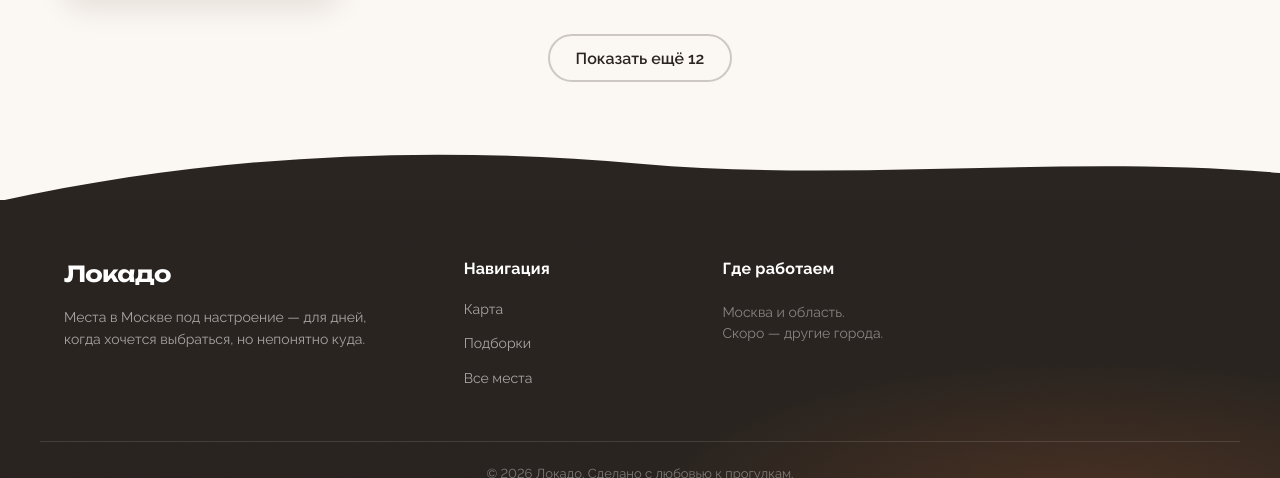
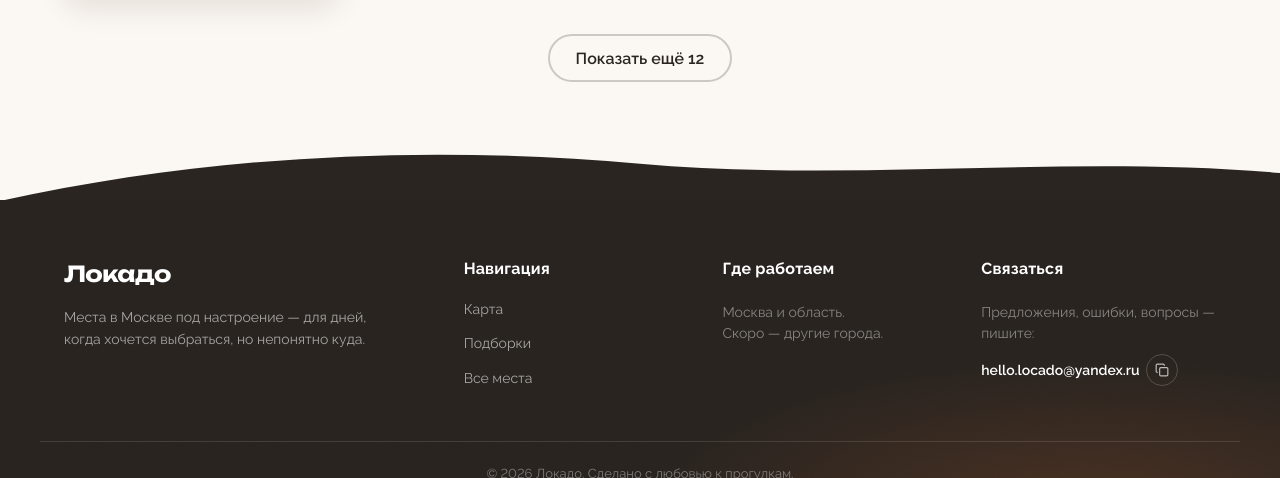
Before and after one commit to glazkooov/locado, a PHP site: page / in a window 1280 px wide. Shown: the part 6022-6500 px from the top of the page. Run offline with PHP 8.4, Linux system fonts and the light colour scheme.

Commit message:
Почта в футере; якорь в адресе больше не тянет страницу назад
- Футер (главная, место, 404): колонка «Связаться» с адресом
  hello.locado@yandex.ru и кнопкой «Скопировать»
- API Яндекс.Карт подключается асинхронно из map.js, а не <script defer>
  в <head>: модули ждали его загрузки, разделы рисовались с опозданием, и
  браузер плавно возвращал к якорю (#collections, #map-section,
  #all-places) того, кто уже пролистал ниже

Co-Authored-By: Claude Opus 5.5 <noreply@anthropic.com>
Claude-Session: https://claude.ai/code/session_01C5CphNpDVRWo972NeZpS75

```diff
--- a/index.html
+++ b/index.html
@@ -24,7 +24,6 @@
         h >= 5 && h < 12 ? 'morning' : h >= 12 && h < 17 ? 'day' : h >= 17 && h < 23 ? 'evening' : 'night';
     })();
   </script>
-  <script src="https://api-maps.yandex.ru/2.1/?apikey=890530b4-68be-4d58-823b-82baae7d9530&lang=ru_RU" type="text/javascript" defer></script>
 </head>
 <body>
   <main class="main-content">
@@ -343,6 +342,17 @@
         <h4>Где работаем</h4>
         <p class="site-footer__note">Москва и область.<br>Скоро — другие города.</p>
       </div>
+      <div class="site-footer__col">
+        <h4>Связаться</h4>
+        <p class="site-footer__note">Предложения, ошибки, вопросы — пишите:</p>
+        <div class="footer-email">
+          <a href="mailto:hello.locado@yandex.ru" class="footer-email__link">hello.locado@yandex.ru</a>
+          <!-- На телефоне без настроенной почты mailto часто ничего не открывает -->
+          <button type="button" class="footer-email__copy" data-copy="hello.locado@yandex.ru" aria-label="Скопировать адрес почты">
+            <svg class="icon" aria-hidden="true" focusable="false"><use href="assets/icons.svg#copy"></use></svg>
+          </button>
+        </div>
+      </div>
     </div>
 
     <div class="container site-footer__bottom">
--- a/scripts/components/map.js
+++ b/scripts/components/map.js
@@ -6,14 +6,27 @@ import { setPressed } from './category-buttons.js';
 import { escapeHtml, cssUrl, openStatusLabel } from '../core/format.js';
 import { categoryLabel, filterPlaces, placeUrl, uniqueMetro } from '../core/places.js';
 
+// API Яндекс.Карт подключаем сами и асинхронно. Раньше это был <script defer>
+// в <head>: модули страницы ждали его загрузки, разделы рисовались с
+// опозданием, и браузер заново прокручивал к якорю из адреса (#collections и
+// др.) — уже после того, как человек успел пролистать ниже.
+const YMAPS_SRC = 'https://api-maps.yandex.ru/2.1/?apikey=890530b4-68be-4d58-823b-82baae7d9530&lang=ru_RU';
+let ymapsPromise = null;
+
 export function whenYmapsReady() {
-  return new Promise((resolve, reject) => {
-    if (typeof window.ymaps === 'undefined') {
-      reject(new Error('ymaps недоступен'));
-      return;
-    }
-    window.ymaps.ready(resolve);
-  });
+  if (!ymapsPromise) {
+    ymapsPromise = new Promise((resolve, reject) => {
+      const ready = () => (window.ymaps ? window.ymaps.ready(resolve) : reject(new Error('ymaps недоступен')));
+      if (window.ymaps) { ready(); return; }
+      const script = document.createElement('script');
+      script.src = YMAPS_SRC;
+      script.async = true;
+      script.onload = ready;
+      script.onerror = () => reject(new Error('ymaps недоступен'));
+      document.head.append(script);
+    });
+  }
+  return ymapsPromise;
 }
 
 export function showMapError(container, message = 'Карта временно недоступна') {
--- a/scripts/ui.js
+++ b/scripts/ui.js
@@ -102,6 +102,17 @@ const initScrollReveal = () => {
   targets.forEach((el) => observer.observe(el));
 };
 
+/** Кнопка «Скопировать» рядом с почтой в футере. */
+const initCopyButtons = () => {
+  on(document, 'click', '[data-copy]', (e, btn) => {
+    const text = btn.dataset.copy;
+    const done = (ok) => import('./components/toast.js')
+      .then(({ showToast }) => showToast(ok ? 'Адрес скопирован' : 'Не удалось скопировать', !ok));
+    if (!navigator.clipboard) { done(false); return; }
+    navigator.clipboard.writeText(text).then(() => done(true), () => done(false));
+  });
+};
+
 syncHeaderHeight();
 window.addEventListener('resize', syncHeaderHeight, { passive: true });
 window.addEventListener('load', syncHeaderHeight);
@@ -111,3 +122,4 @@ initUserMenu();
 initBackToTop();
 initHeaderOverlay();
 initScrollReveal();
+initCopyButtons();
--- a/styles/layout/footer.css
+++ b/styles/layout/footer.css
@@ -105,6 +105,40 @@
   margin-top: 4px;
 }
 
+.footer-email {
+  display: flex;
+  align-items: center;
+  gap: 6px;
+  margin-top: 10px;
+}
+
+.site-footer__col .footer-email__link {
+  margin-bottom: 0;
+  color: #fff;
+  font-weight: 600;
+  overflow-wrap: anywhere;
+}
+
+.site-footer__col .footer-email__link:hover { color: #FFB38A; }
+
+.footer-email__copy {
+  flex: none;
+  display: flex;
+  align-items: center;
+  justify-content: center;
+  width: 32px;
+  height: 32px;
+  border: 1px solid rgba(255, 255, 255, 0.2);
+  border-radius: 50%;
+  background: transparent;
+  color: rgba(255, 255, 255, 0.7);
+  font-size: var(--fs-sm);
+  cursor: pointer;
+  transition: background 0.2s, color 0.2s;
+}
+
+.footer-email__copy:hover { background: rgba(255, 255, 255, 0.12); color: #fff; }
+
 .site-footer__bottom {
   padding: 22px 0;
   text-align: center;
```
Also changed, not shown: 404.html (+11 -0 lines), place.html (+11 -2 lines).
